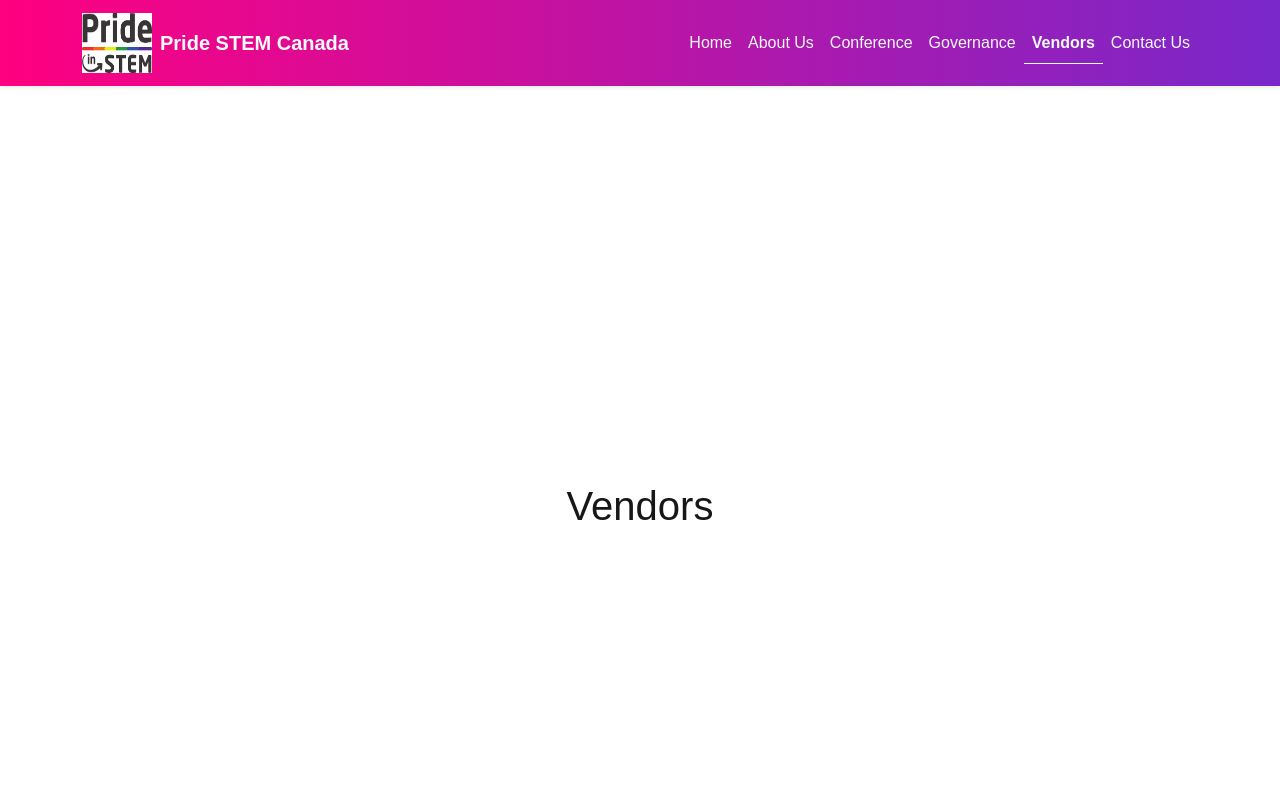
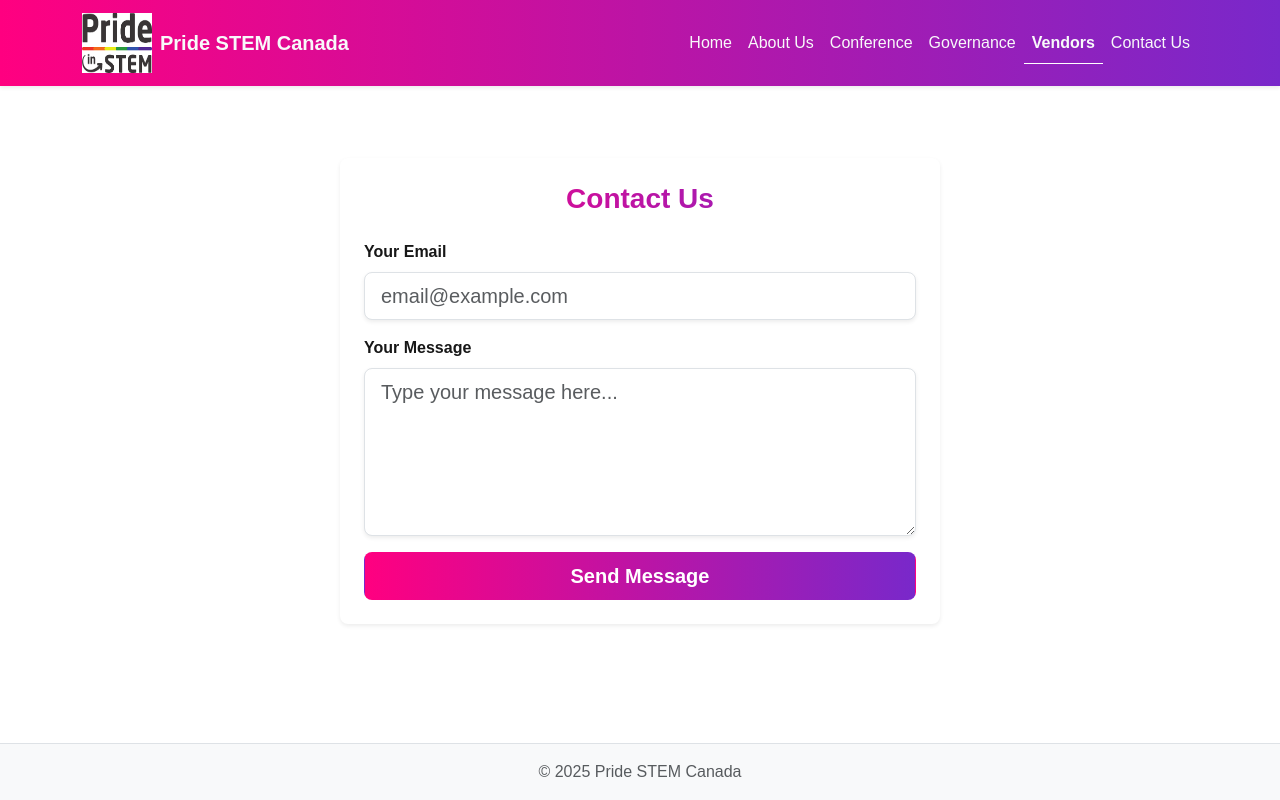
Before and after one commit to OnlyOnn3/pridestemcanada, a Next.js app in the folder pride-stem-app/: page /vendors in a window 1280 px wide. Shown: the top 800 px of the page. Built offline with nearby package versions, Linux system fonts and the light colour scheme.

Commit message:
Added vendor contact form and automated email confirmation using Nodemailer

```diff
--- a/pride-stem-app/package.json
+++ b/pride-stem-app/package.json
@@ -10,6 +10,7 @@
   "dependencies": {
     "bootstrap": "^5.3.8",
     "next": "15.5.6",
+    "nodemailer": "^7.0.10",
     "react": "19.1.0",
     "react-bootstrap": "^2.10.10",
     "react-dom": "19.1.0"
--- /dev/null
+++ b/pride-stem-app/src/app/api/vendor/route.js
@@ -0,0 +1,43 @@
+import nodemailer from "nodemailer";
+
+export async function POST(request) {
+    try {
+        const { email, message } = await request.json();
+
+        if (!email || !message) {
+            return new Response(JSON.stringify({ error: "Missing fields" }), { status: 400 });
+        }
+
+        const transporter = nodemailer.createTransport({
+            service: "gmail",
+            auth: {
+                user: process.env.VENDOR_EMAIL,
+                pass: process.env.VENDOR_PASS,
+            },
+        });
+
+        await transporter.sendMail({
+            from: process.env.VENDOR_EMAIL,
+            to: process.env.VENDOR_EMAIL,
+            subject: `New contact form submission from ${email}`,
+            html: `<p><strong>From:</strong> ${email}</p><p>${message}</p>`,
+        });
+
+        await transporter.sendMail({
+            from: process.env.VENDOR_EMAIL,
+            to: email,
+            subject: "Pride in STEM Canada has received your message!",
+            html: `<p>Hi there,</p>
+        <p>Thank you for contacting Pride STEM Canada. We have received your message and will get back to you as soon as possible.</p>
+        <hr/>
+        <p><strong>Your message:</strong></p>
+        <blockquote>${message}</blockquote>
+        <p>Warm regards,<br/>Pride STEM Canada Team</p>`,
+        });
+
+        return new Response(JSON.stringify({ success: true }), { status: 200 });
+    } catch (error) {
+        console.error("Error sending email:", error);
+        return new Response(JSON.stringify({ error: "Error sending email" }), { status: 500 });
+    }
+}
--- a/pride-stem-app/src/app/vendors/page.js
+++ /dev/null
@@ -1,18 +0,0 @@
-import styles from "../page.module.css";
-import Link from "next/link";
-
-export default function VendorsPage() {
-  return (
-     <div className={styles.page}>
-      <main className={styles.main}>
-        <h1>Vendors</h1>
-
-
-      </main>
-
-
-
-
-    </div>
-  );
-}
--- /dev/null
+++ b/pride-stem-app/src/app/vendors/page.jsx
@@ -0,0 +1,115 @@
+"use client";
+
+import "bootstrap/dist/css/bootstrap.min.css";
+import { useState } from "react";
+import styles from "../page.module.css";
+import Link from "next/link";
+
+
+export default function VendorPage() {
+    const [form, setForm] = useState({ email: "", message: "" });
+    const [status, setStatus] = useState("");
+
+    const handleChange = (e) => {
+        setForm({ ...form, [e.target.name]: e.target.value });
+    };
+
+    const handleSubmit = async (e) => {
+        e.preventDefault();
+        setStatus("sending");
+
+        try {
+            const res = await fetch("/api/vendor", {
+                method: "POST",
+                headers: { "Content-Type": "application/json" },
+                body: JSON.stringify(form),
+            });
+
+            const data = await res.json();
+
+            if (res.ok) {
+                setStatus("success");
+                setForm({ email: "", message: "" });
+            } else {
+                setStatus("error");
+                console.error(data.error);
+            }
+        } catch (err) {
+            setStatus("error");
+            console.error(err);
+        }
+    };
+
+    return (
+        <div className="bg-white p-4 rounded-3 shadow-sm my-5 mx-auto" style={{ maxWidth: '600px' }}>
+            <h3
+                className="mb-4 text-center fw-bold"
+                style={{
+                    background: 'linear-gradient(90deg, #ff0080, #7928ca)',
+                    WebkitBackgroundClip: 'text',
+                    WebkitTextFillColor: 'transparent',
+                }}
+            >
+                Contact Us
+            </h3>
+
+            <form onSubmit={handleSubmit} className="needs-validation" noValidate>
+                <div className="mb-3">
+                    <label htmlFor="email" className="form-label fw-semibold">Your Email</label>
+                    <input
+                        type="email"
+                        name="email"
+                        id="email"
+                        required
+                        value={form.email}
+                        onChange={handleChange}
+                        placeholder="email@example.com"
+                        className="form-control form-control-lg shadow-sm"
+                    />
+                </div>
+
+                <div className="mb-3">
+                    <label htmlFor="message" className="form-label fw-semibold">Your Message</label>
+                    <textarea
+                        name="message"
+                        id="message"
+                        rows="5"
+                        required
+                        value={form.message}
+                        onChange={handleChange}
+                        placeholder="Type your message here..."
+                        className="form-control form-control-lg shadow-sm"
+                    />
+                </div>
+
+                <div className="d-grid">
+                    <button
+                        type="submit"
+                        disabled={status === "sending"}
+                        className="btn btn-lg fw-bold text-white"
+                        style={{
+                            background: 'linear-gradient(90deg, #ff0080, #7928ca)',
+                            transition: 'all 0.3s ease',
+                        }}
+                        onMouseOver={(e) => (e.target.style.filter = 'brightness(1.1)')}
+                        onMouseOut={(e) => (e.target.style.filter = 'brightness(1)')}
+                    >
+                        {status === "sending" ? "Sending..." : "Send Message"}
+                    </button>
+                </div>
+
+                {status === "success" && (
+                    <div className="alert alert-success mt-3" role="alert">
+                        Response sent. You will receive a confirmation email shortly.
+                    </div>
+                )}
+
+                {status === "error" && (
+                    <div className="alert alert-danger mt-3" role="alert">
+                        Your response was not able to be submitted. Please try again later.
+                    </div>
+                )}
+            </form>
+        </div>
+    );
+}
```
Also changed, not shown: 1 other file (tests, documents, lock files or other folders).
